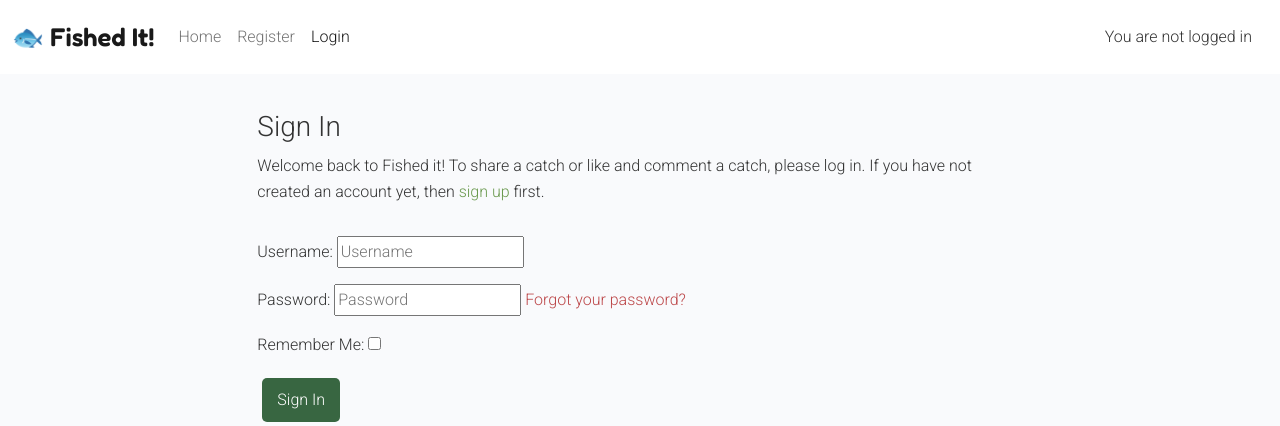
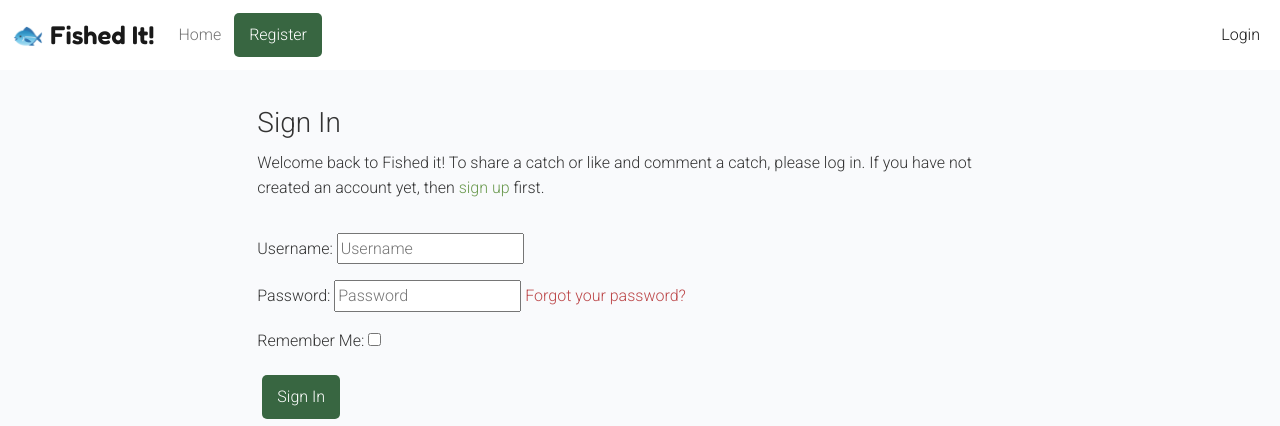
Before and after one commit to alexelbert/fished-it, a Django app: a page that uses templates/base.html in a window 1280 px wide. Shown: the top 426 px of the page. Run offline with Django 5.2, Linux system fonts and the light colour scheme; parts of the project's set-up code (start-up, migrations or seed data) failed here and were passed over; some libraries are stand-ins or nearby versions.

Commit message:
Moved navbar items around and added dropdown for user options.

```diff
--- a/templates/base.html
+++ b/templates/base.html
@@ -35,36 +35,52 @@
     <nav class="navbar navbar-expand-lg navbar-light bg-white">
         <div class="container-fluid">
             {% if user.is_authenticated %}
-            <a class="navbar-brand brand" href="{% url 'home' %}">🎣Fished It!</a>
+            <a class="navbar-brand brand" href="{% url 'home' %}">🎣 Fished It!</a>
             {% else %}
             <a class="navbar-brand brand" href="{% url 'home' %}">🐟 Fished It!</a>
             {% endif %}
+            <button class="navbar-toggler" type="button" data-bs-toggle="collapse" data-bs-target="#navbarText" aria-controls="navbarText" aria-expanded="false" aria-label="Toggle navigation">
+                <span class="navbar-toggler-icon"></span>
+            </button>
             <div class="collapse navbar-collapse" id="navbarText">
-                <ul class="navbar-nav me-auto mb-2 mb-lg-0">
+                <ul class="navbar-nav me-auto mb-2 mb-lg-0 align-items-center">
                     <li class="nav-item">
-                        <a class="nav-link {% if request.path == home_url %}active{% endif %}" aria-current="page"
-                            href="{% url 'home' %}">Home</a>
+                        <a class="nav-link {% if request.path == home_url %}active{% endif %}" aria-current="page" href="{% url 'home' %}">Home</a>
                     </li>
                     {% if user.is_authenticated %}
                     <li class="nav-item">
-                        <a class="nav-link {% if request.path == logout_url %}active{% endif %}" aria-current="page" href="{% url 'account_logout' %}">Logout</a>
+                        <a class="nav-link {% if request.path == logout_url %}active{% endif %}" aria-current="page" href="#">My Catches</a>
+                    </li>
+                    <li class="nav-item">
+                        <a href="{% url 'add_catch' %}" class="btn btn-signup">Add Catch</a>
                     </li>
                     {% else %}
                     <li class="nav-item">
-                        <a class="nav-link {% if request.path == signup_url %}active{% endif %}" aria-current="page"
-                            href="{% url 'account_signup' %}">Register</a>
+                        <a class="btn btn-signup" aria-current="page" href="{% url 'account_signup' %}">Register</a>
                     </li>
+                    {% endif %}
+                </ul>
+                <ul class="navbar-nav">
+                    {% if user.is_authenticated %}
+                    <li class="nav-item">
+                        <p class="nav-link mb-0">Logged in as {{ user }}</p>
+                    </li>
+                    <li class="nav-item dropdown">
+                        <a class="nav-link dropdown-toggle" href="#" id="navbarDropdown" role="button" data-bs-toggle="dropdown" aria-expanded="false">
+                            <i class="fas fa-user"></i>
+                        </a>
+
+                        <ul class="dropdown-menu dropdown-menu-end" aria-labelledby="navbarDropdown">
+                            <!-- <li><a class="dropdown-item" href="#">Profile</a></li> -->
+                            <li><a class="dropdown-item" href="{% url 'account_logout' %}">Logout</a></li>
+                        </ul>
+                    </li>
+                    {% else %}
                     <li class="nav-item">
                         <a class="nav-link {% if request.path == login_url %}active{% endif %}" aria-current="page" href="{% url 'account_login' %}">Login</a>
                     </li>
                     {% endif %}
                 </ul>
-                {% if user.is_authenticated %}
-                <a href="{% url 'add_catch' %}" class="btn btn-signup">Add Catch</a>
-                <p class="text-end m-3">Logged in as {{ user }}</p>
-                {% else %}
-                <p class="text-end m-3">You are not logged in</p>
-                {% endif %}
             </div>
         </div>
     </nav>
```
